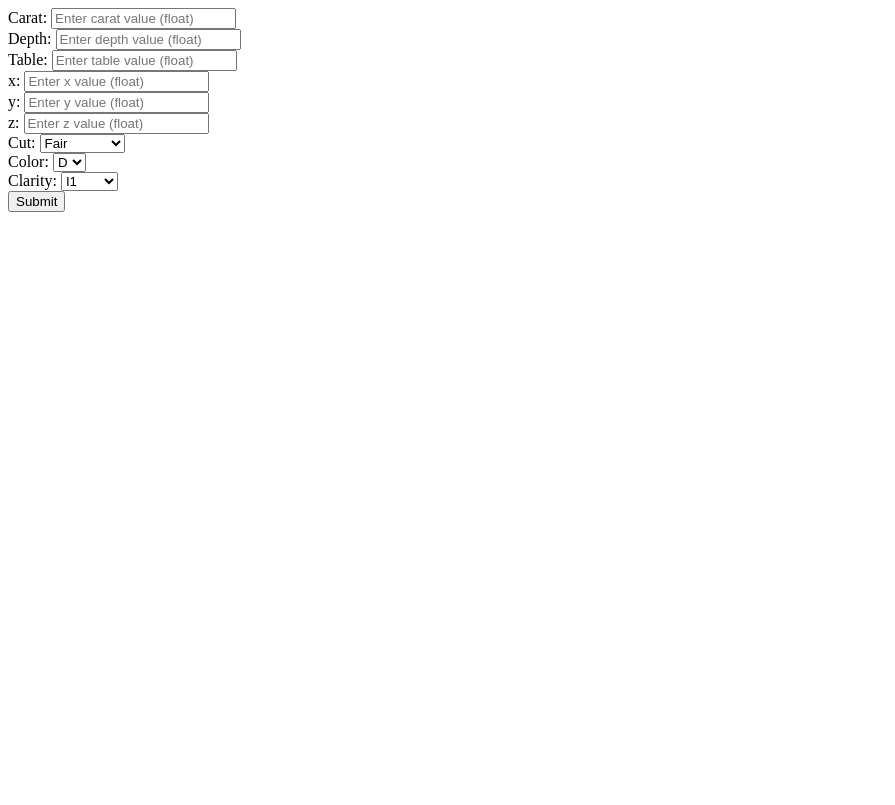
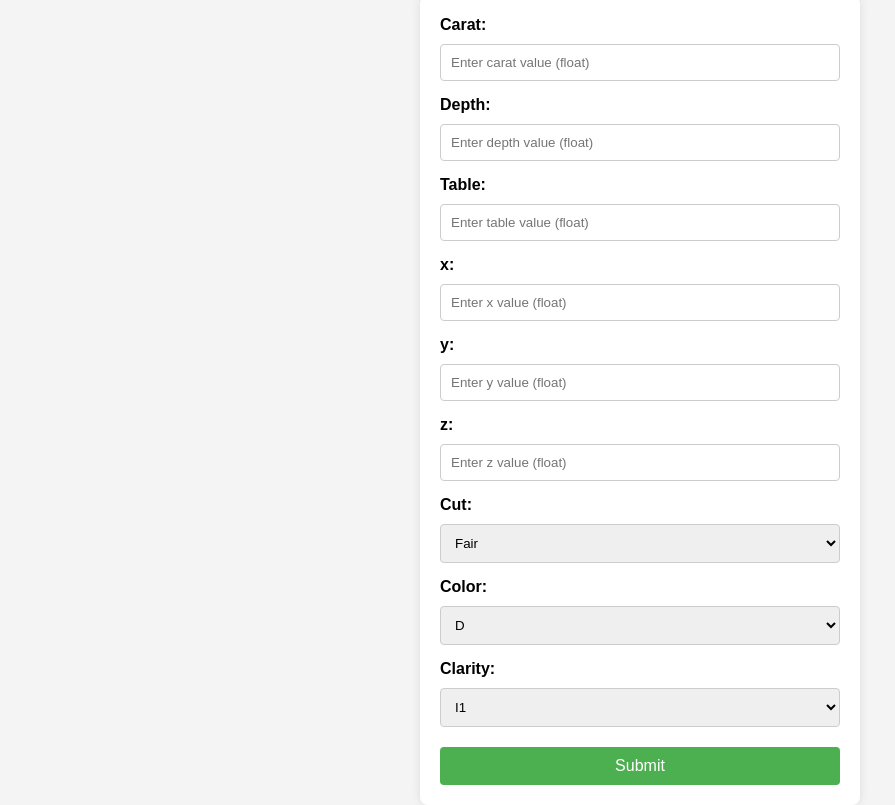
Before and after one commit to Prashantkhobragade/Diamond-Price, a Flask app: page /predict in a window 1280 px wide. Shown: the whole page, without its empty margins (0-895 px from the left). Before the commit the page ends 212 px from the top, so only its background shows below. Run offline with Flask 3, Linux system fonts and the light colour scheme.

Commit message:
updated form html file

```diff
--- a/templates/form.html
+++ b/templates/form.html
@@ -1,4 +1,68 @@
-<html>
+<!DOCTYPE html>
+<html lang="en">
+<head>
+  <meta charset="UTF-8">
+  <meta name="viewport" content="width=device-width, initial-scale=1.0">
+  <title>Diamond Form</title>
+  <style>
+    body {
+      font-family: Arial, sans-serif;
+      background-color: #f4f4f4;
+      margin: 0;
+      padding: 0;
+      display: flex;
+      justify-content: center;
+      align-items: center;
+      height: 100vh;
+    }
+
+    form {
+      background-color: #fff;
+      border-radius: 8px;
+      padding: 20px;
+      box-shadow: 0 0 10px rgba(0, 0, 0, 0.1);
+      max-width: 400px;
+      width: 100%;
+    }
+
+    .form-group {
+      margin-bottom: 15px;
+    }
+
+    label {
+      display: block;
+      margin-bottom: 5px;
+      font-weight: bold;
+    }
+
+    input, select {
+      width: 100%;
+      padding: 10px;
+      box-sizing: border-box;
+      border: 1px solid #ccc;
+      border-radius: 4px;
+      margin-top: 5px;
+    }
+
+    select {
+      cursor: pointer;
+    }
+
+    input[type="submit"] {
+      background-color: #4caf50;
+      color: #fff;
+      cursor: pointer;
+      padding: 10px 15px;
+      border: none;
+      border-radius: 4px;
+      font-size: 16px;
+    }
+
+    input[type="submit"]:hover {
+      background-color: #45a049;
+    }
+  </style>
+</head>
 <body>
   <form action="{{url_for('predict_datapoint')}}" method="POST">
     <div class="form-group">
```
Lines whose indentation alone changed are shown as unchanged.
